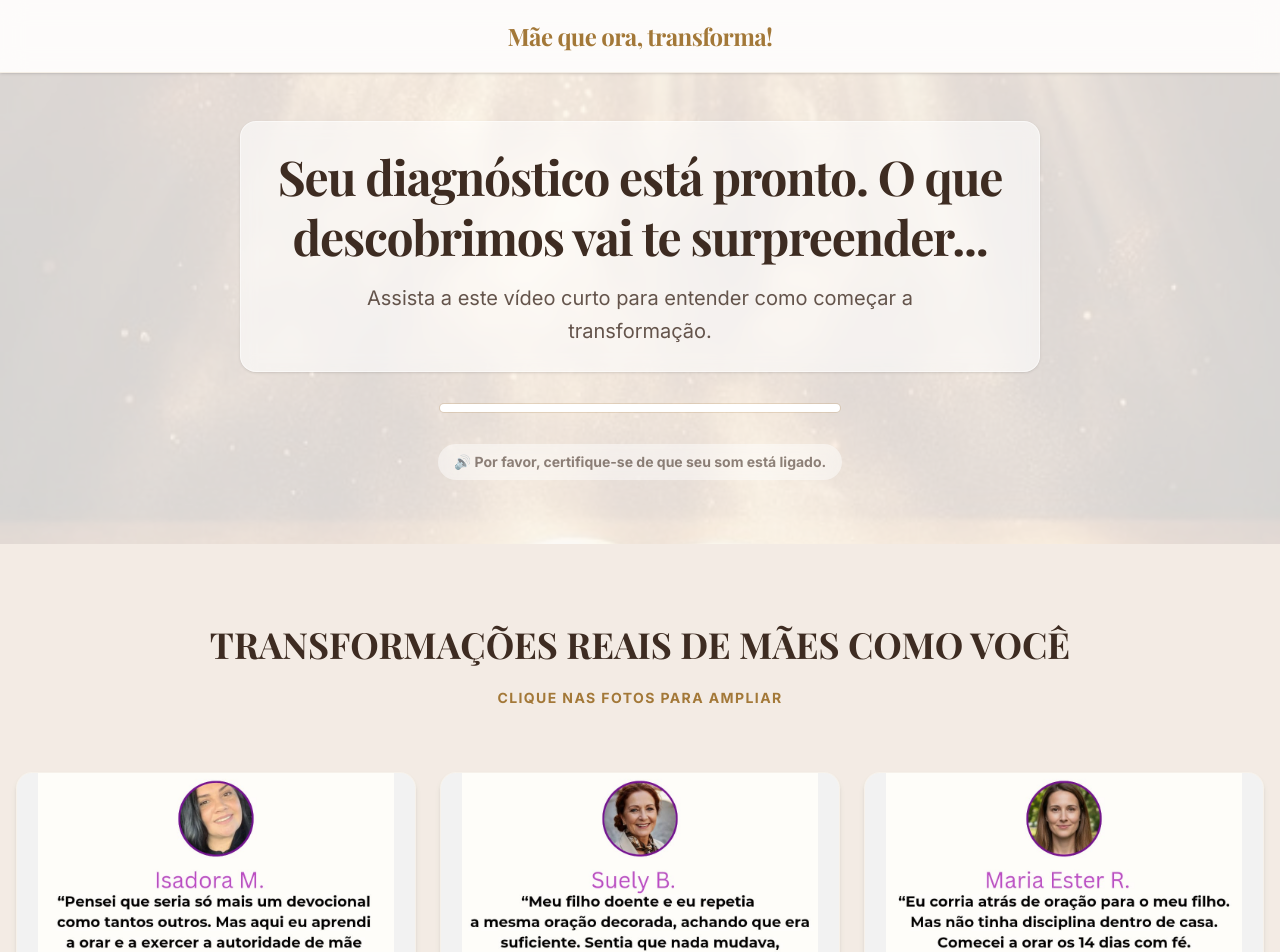
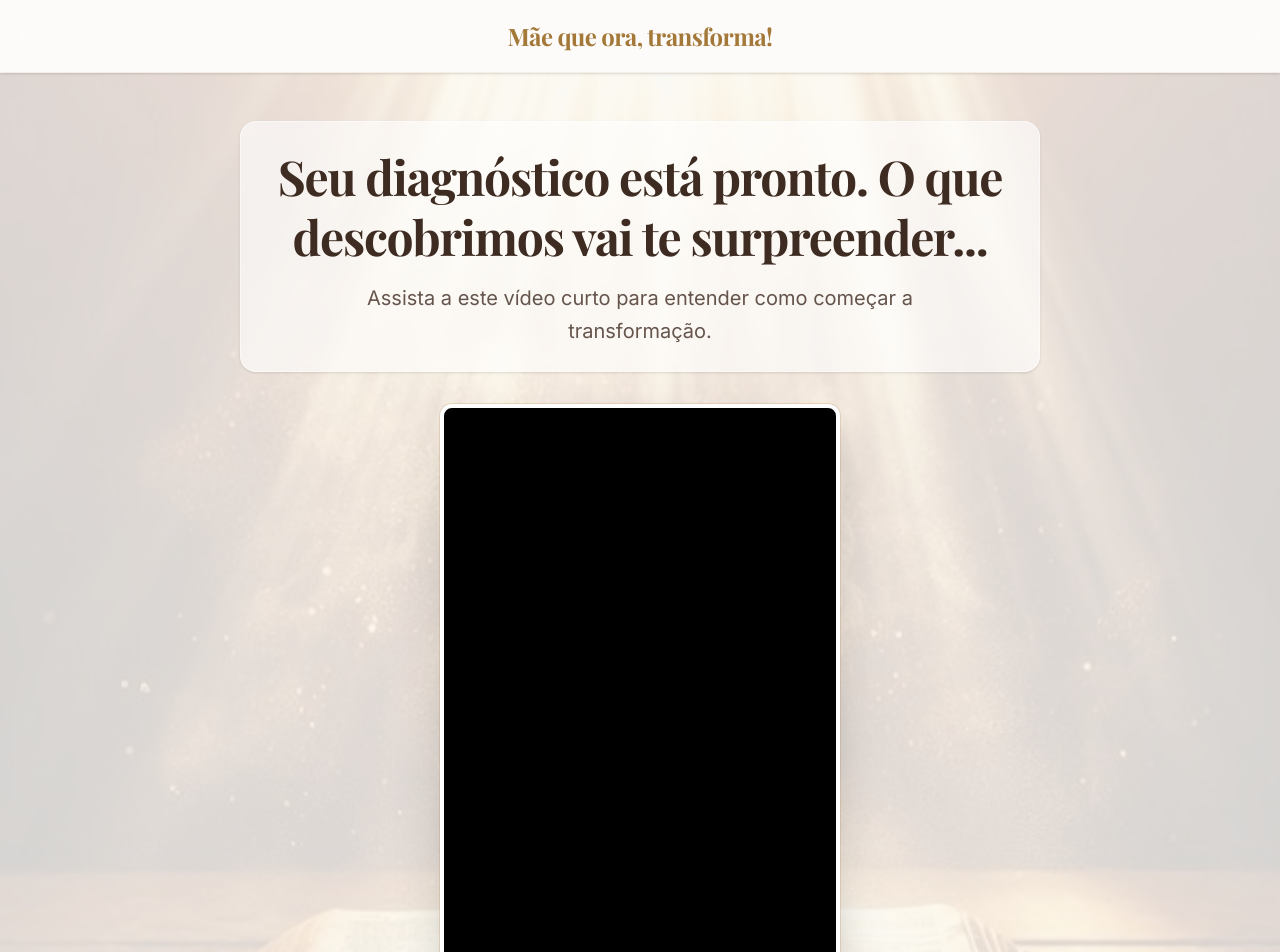
Before and after one commit to gomktia/mae-que-ora, a Next.js app: page /vsl in a window 1280 px wide. Shown: the top 952 px of the page. Built offline with nearby package versions, Linux system fonts and the light colour scheme.

Commit message:
Fix: Video player loading issue in VSL page

```diff
--- a/src/pages/vsl.js
+++ b/src/pages/vsl.js
@@ -335,15 +335,17 @@
               </p>
             </div>
 
-            <div className="w-full max-w-[400px] mx-auto bg-black rounded-xl overflow-hidden shadow-2xl border-4 border-white ring-1 ring-bronze/20 mb-8">
-              <Script
-                id="vturb-script"
-                src={`https://scripts.converteai.net/994289b0-78e5-4109-9d11-0ad683baa8d0/players/${videoId}/v4/player.js`}
-                strategy="afterInteractive"
-              />
+            <Script
+              id="vturb-script"
+              src={`https://scripts.converteai.net/994289b0-78e5-4109-9d11-0ad683baa8d0/players/${videoId}/v4/player.js`}
+              strategy="afterInteractive"
+            />
+
+            <div className="w-full max-w-[400px] mx-auto bg-black rounded-xl overflow-hidden shadow-2xl border-4 border-white ring-1 ring-bronze/20 mb-8 aspect-[9/16]">
               <vturb-smartplayer
+                key={`player-${videoId}`}
                 id={`vid-${videoId}`}
-                style={{ display: 'block', margin: '0 auto', width: '100%', maxWidth: '400px' }}
+                style={{ display: 'block', margin: '0 auto', width: '100%', height: '100%' }}
                 referrerPolicy="origin"
               ></vturb-smartplayer>
             </div>
```
